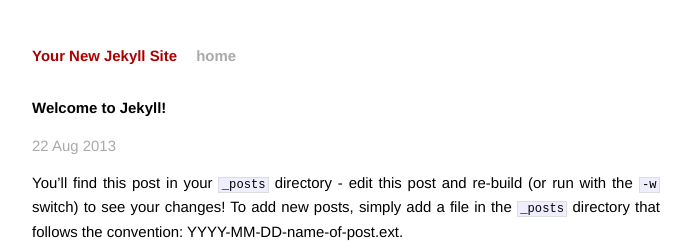
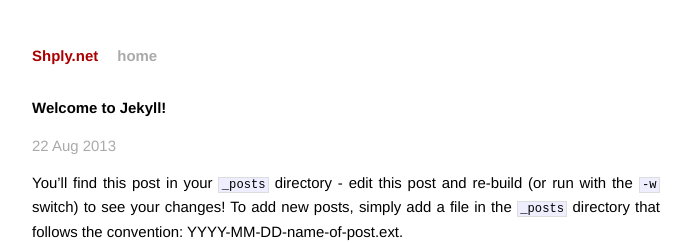
Before and after one commit to shawnshipley/blog, a Jekyll site: the page built from _posts/2013-08-22-welcome-to-jekyll.markdown, in a window 1280 px wide. Shown: the top 243 px of the page, without its empty margins (294-985 px from the left). Built offline with Jekyll 4.4.1, drawn with Linux system fonts in a browser that asks for light colours; Markdown is read by kramdown in place of the engine named in the settings.

Commit message:
Added some placeholder pages and customized _config.yml some more

```diff
--- a/_config.yml
+++ b/_config.yml
@@ -1,6 +1,12 @@
-name: Your New Jekyll Site
+name: Shply.net
+
 markdown: redcarpet
+
 pygments: true
+
 paginate: 5
-paginate_path: /item/page/:num
+paginate_path: /post/page/:num
+
 exclude: [s3_website.yml, README.md]
+
+timezone: America/New_York
--- /dev/null
+++ b/_drafts/draft-post.markdown
@@ -0,0 +1 @@
+#Placeholder draft post
--- /dev/null
+++ b/about/index.html
@@ -0,0 +1 @@
+<h1>About</h1>
--- /dev/null
+++ b/posts/index.html
@@ -0,0 +1,2 @@
+<h1>Placeholder</h1>
+<h2>Eventual location for paginated list of posts</h2>
```
Also changed, not shown: _includes/footer.html (added), _includes/header.html (added).
